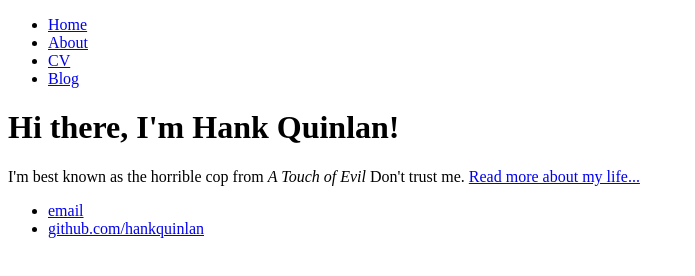
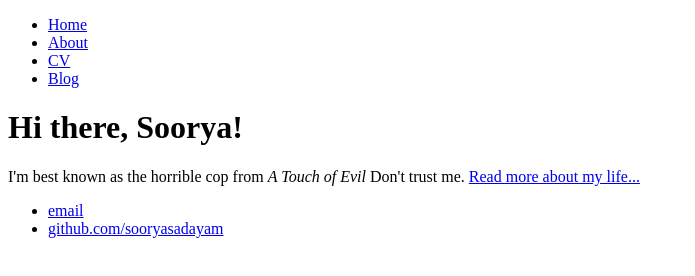
Before and after one commit to SooryaG-2612/SooryaG-2612.github.io, a plain HTML site: page index.html in a window 1280 px wide. Shown: the whole page, without its empty margins (0-695 px from the left). Drawn offline with Linux system fonts and the light colour scheme.

Commit message:
Update index.html

```diff
--- a/index.html
+++ b/index.html
@@ -1,7 +1,7 @@
 <!DOCTYPE html>
 <html>
 	<head>
-		<title>Hank Quinlan, Horrible Cop</title>
+		<title> Space Drugs </title>
 	</head>
 	<body>
 		<nav>
@@ -14,14 +14,14 @@
 		</nav>
 		<div class="container">
     		<div class="blurb">
-        		<h1>Hi there, I'm Hank Quinlan!</h1>
+        		<h1>Hi there, Soorya!</h1>
 				<p>I'm best known as the horrible cop from <em>A Touch of Evil</em> Don't trust me. <a href="/about">Read more about my life...</a></p>
     		</div><!-- /.blurb -->
 		</div><!-- /.container -->
 		<footer>
     		<ul>
-        		<li><a href="mailto:hankquinlanhub@gmail.com">email</a></li>
-        		<li><a href="https://github.com/hankquinlan">github.com/hankquinlan</a></li>
+        		<li><a href="mailto:sooryasadayam@gmail.com">email</a></li>
+        		<li><a href="https://github.com/sooryasadayam">github.com/sooryasadayam</a></li>
 			</ul>
 		</footer>
 	</body>
```
